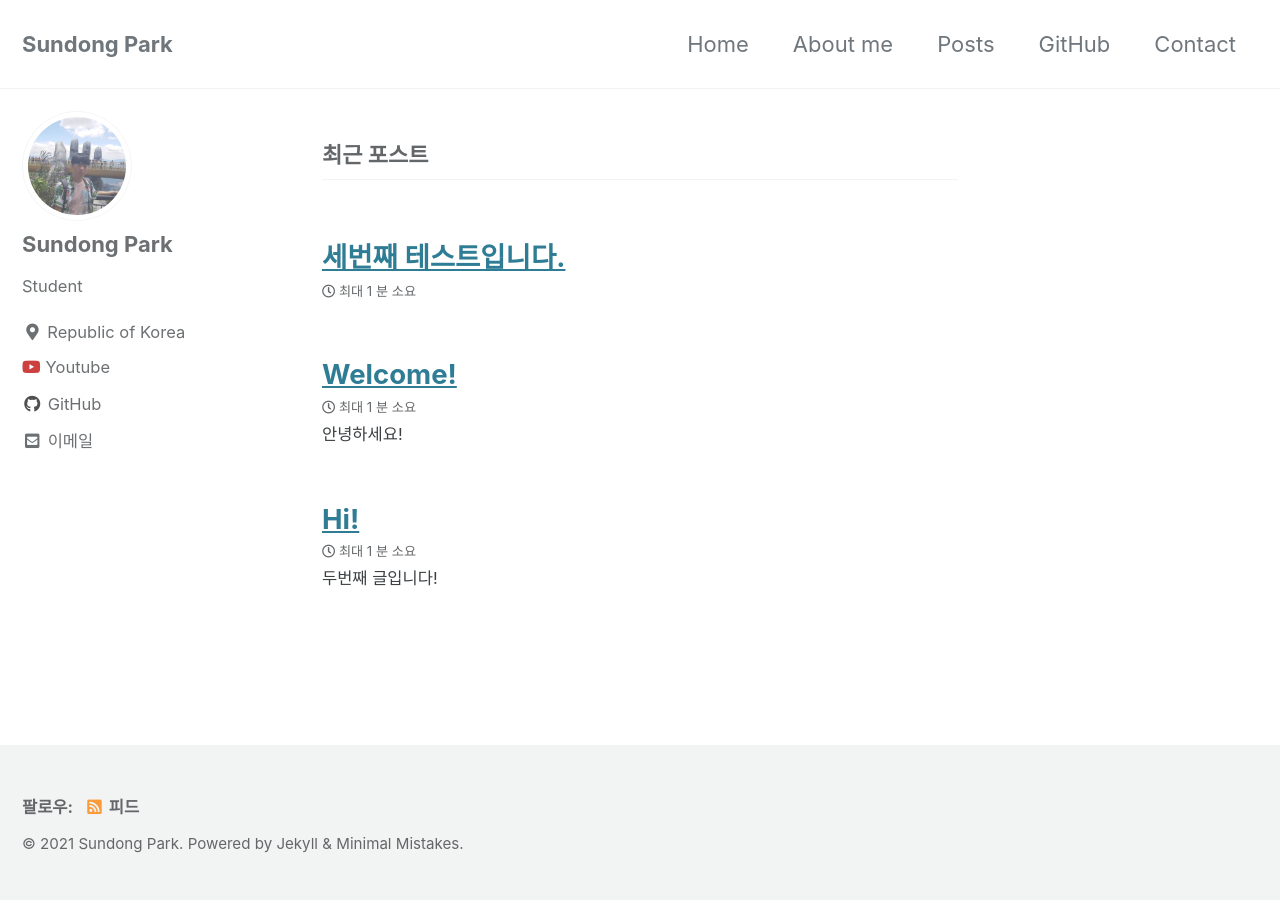
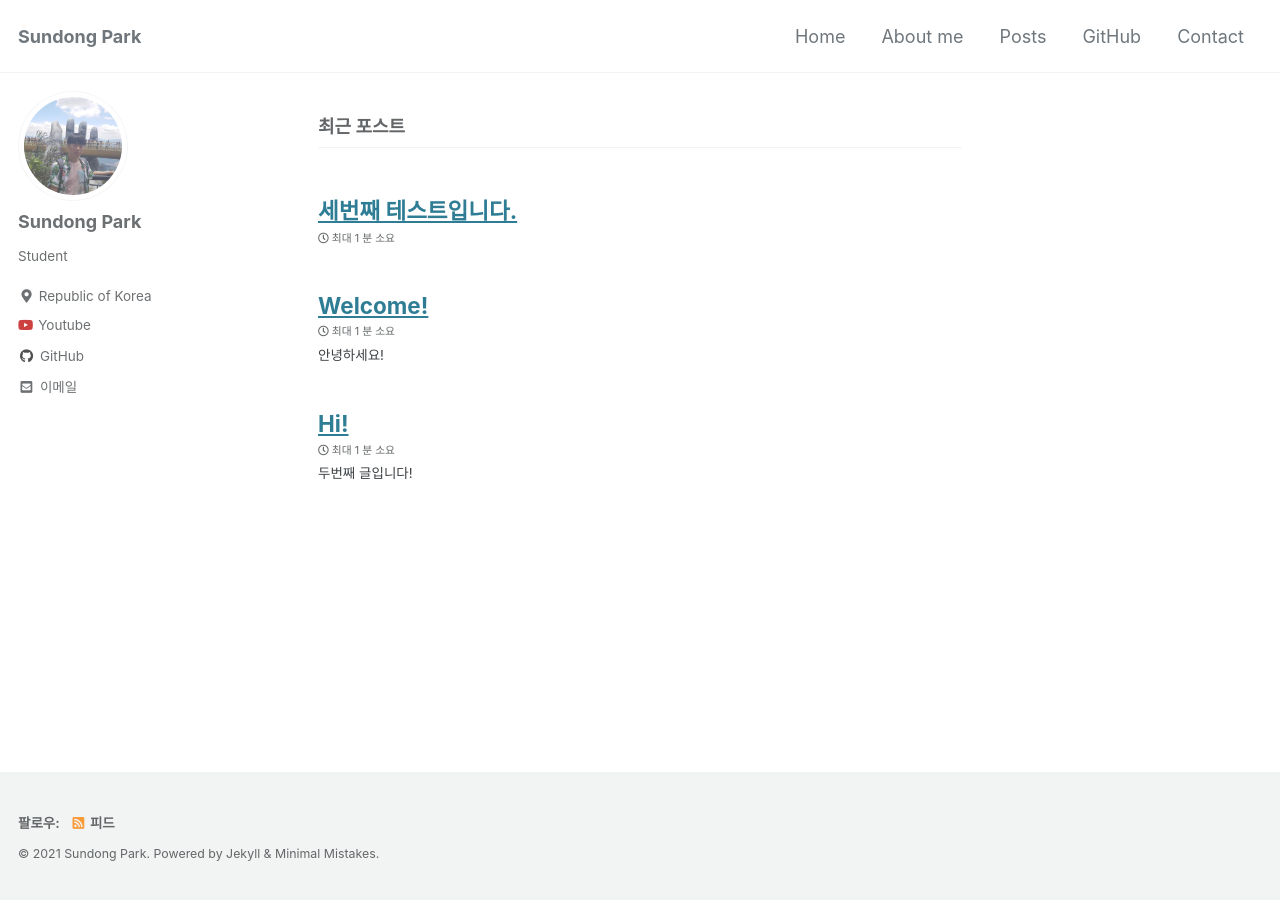
Before and after one commit to sundongpark/sundongpark.github.io, a Jekyll site: the page built from index.html, in a window 1280 px wide. Built offline with Jekyll 4.4.1, drawn with Linux system fonts in a browser that asks for light colours; cached includes are drawn as plain includes; the list of posts is cut into pages by our own code.

Commit message:
Update _reset.scss

```diff
--- a/_sass/minimal-mistakes/_reset.scss
+++ b/_sass/minimal-mistakes/_reset.scss
@@ -11,15 +11,15 @@ html {
   font-size: 12px;
 
   @include breakpoint($medium) {
-    font-size: 12px;
+    font-size: 14px;
   }
 
   @include breakpoint($large) {
-    font-size: 14px;
+    font-size: 16px;
   }
 
   @include breakpoint($x-large) {
-    font-size: 22px;
+    font-size: 18px;
   }
 
   -webkit-text-size-adjust: 100%;
```
